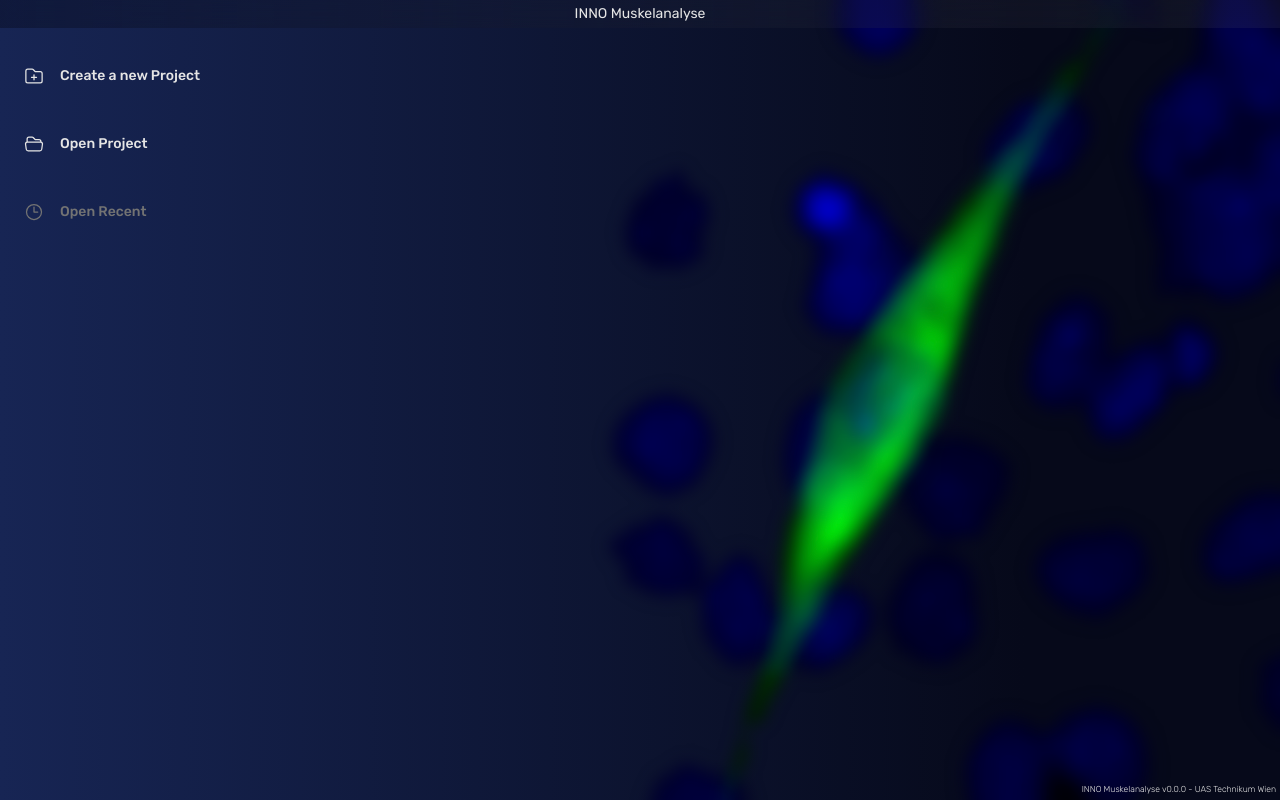
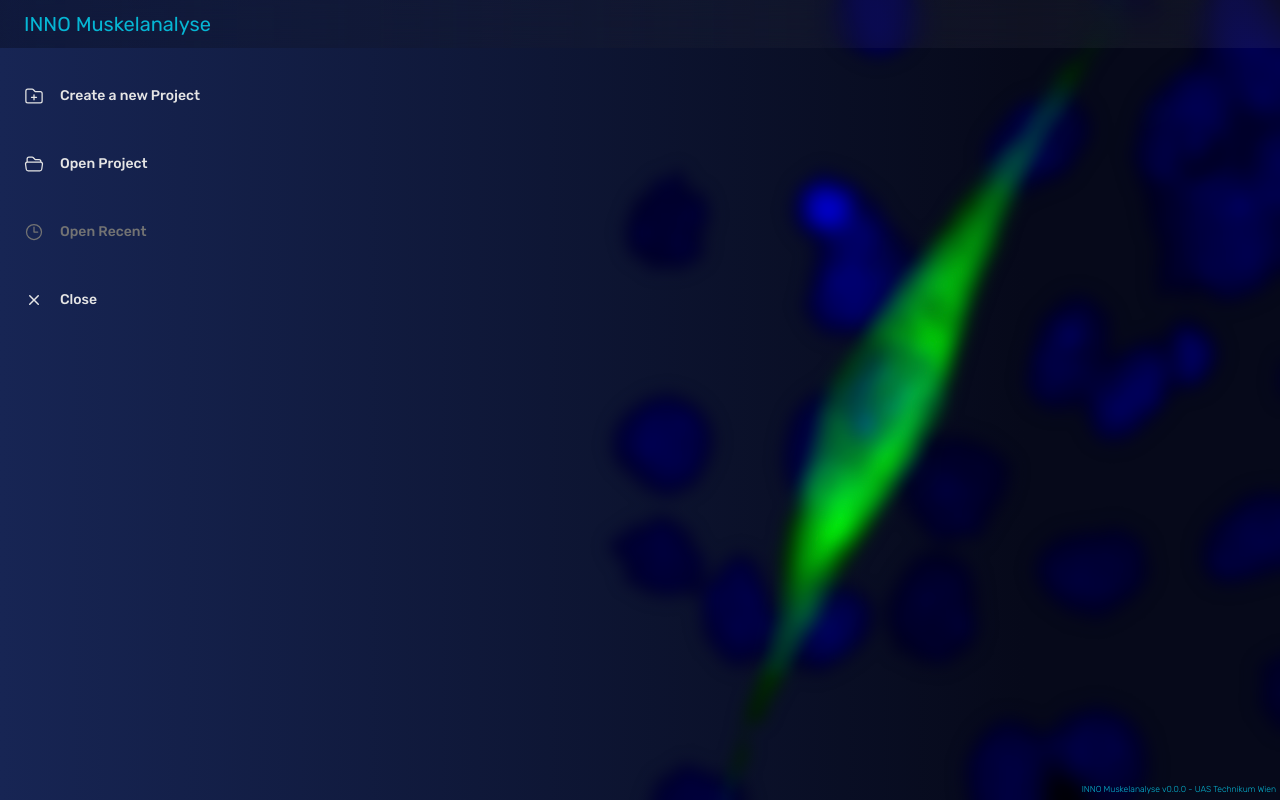
Before and after one commit to leonardstruck/INNO-Muskelanalyse, a Next.js app: page /windows/welcome in a window 1280 px wide. Built offline with nearby package versions, Linux system fonts and the light colour scheme.

Commit message:
add close option

```diff
--- a/src-tauri/tauri.conf.json
+++ b/src-tauri/tauri.conf.json
@@ -42,7 +42,7 @@
       "window": {
         "all": false,
         "center": false,
-        "close": false,
+        "close": true,
         "create": false,
         "hide": false,
         "maximize": false,
@@ -121,8 +121,7 @@
         "width": 600,
         "url": "windows/welcome",
         "title": "Welcome",
-        "titleBarStyle": "Overlay",
-        "hiddenTitle": true
+        "decorations": false
       }
     ]
   }
--- a/src/pages/windows/welcome.tsx
+++ b/src/pages/windows/welcome.tsx
@@ -1,29 +1,30 @@
 import clsx from "clsx"
 import { FolderPlusIcon, FolderOpenIcon, ClockIcon } from "@heroicons/react/24/outline"
 import packageInfo from '../../../package.json';
+import { XMarkIcon } from "@heroicons/react/20/solid";
 
 const { version, author, displayName, filetypeAssociation, homepage } = packageInfo;
 
 const Welcome = () => {
     return (
         <div className={"bg-myotube h-full w-full bg-contain bg-no-repeat bg-right"}>
-            <div data-tauri-drag-region className="h-7 w-full bg-gradient-to-r from-dark-blue/40 to-white/5 backdrop-blur-md flex items-center justify-center select-none cursor-default text-sm">
+            <div data-tauri-drag-region className="h-12 px-6 w-full bg-gradient-to-r from-dark-blue/40 to-white/5 backdrop-blur-md flex items-center select-none cursor-default text-xl text-cyan-500">
                 <span data-tauri-drag-region>{displayName}</span>
             </div>
             <div className="grid grid-cols-5 gap-1 py-4">
                 <Item icon={<FolderPlusIcon />} onClick={handle_create_project}>Create a new Project</Item>
                 <Item icon={<FolderOpenIcon />} onClick={handle_open_project}>Open Project</Item>
                 <Item icon={<ClockIcon />} disabled>Open Recent</Item>
-
+                <Item icon={<XMarkIcon />} onClick={handle_close_window}>Close</Item>
             </div>
-            <span className="fixed bottom-0 text-[0.54rem] right-0 m-1 text-neutral-200 font-extralight">{displayName} v{version} - <a href={homepage} target="_blank">{author}</a></span>
+            <span className="fixed bottom-0 text-[0.54rem] right-0 m-1 text-cyan-500 font-extralight">{displayName} v{version} - <a href={homepage} target="_blank">{author}</a></span>
         </div>
     )
 }
 
 const Item = ({ children, className, icon, disabled, ...props }: React.ComponentPropsWithoutRef<"div"> & { icon?: React.ReactNode, disabled?: boolean }) => {
     return (
-        <div className={clsx("flex gap-4 items-center px-6 text-sm font-medium  col-start-1 col-span-3 select-none h-16", "bg-gradient-to-r from-transparent to-transparent h-12 transition-colors duration-100", !disabled && "hover:from-lime-400/20 hover:text-lime-400 cursor-pointer", disabled && " brightness-50 cursor-not-allowed", className)} {...props}>
+        <div className={clsx("flex gap-4 items-center px-6 text-sm font-medium  col-start-1 col-span-3 select-none h-16", "h-12 transition-colors duration-100 bg-gradient-to-r from-transparent", !disabled && "hover:backdrop-brightness-150 hover:to-black/30 hover:text-lime-400 cursor-pointer", disabled && " brightness-50 cursor-not-allowed", className)} {...props}>
             {icon && <div className="w-5 h-5">{icon}</div>}{children}
         </div>
     )
@@ -59,4 +60,14 @@ const handle_open_project = async () => {
     }
 }
 
+const handle_close_window = async () => {
+    const window = await import("@tauri-apps/api/window");
+
+    const current = window.getCurrent();
+
+    if (current) {
+        current.close();
+    }
+}
+
 export default Welcome
```
Also changed, not shown: 1 other file (tests, documents, lock files or other folders).
